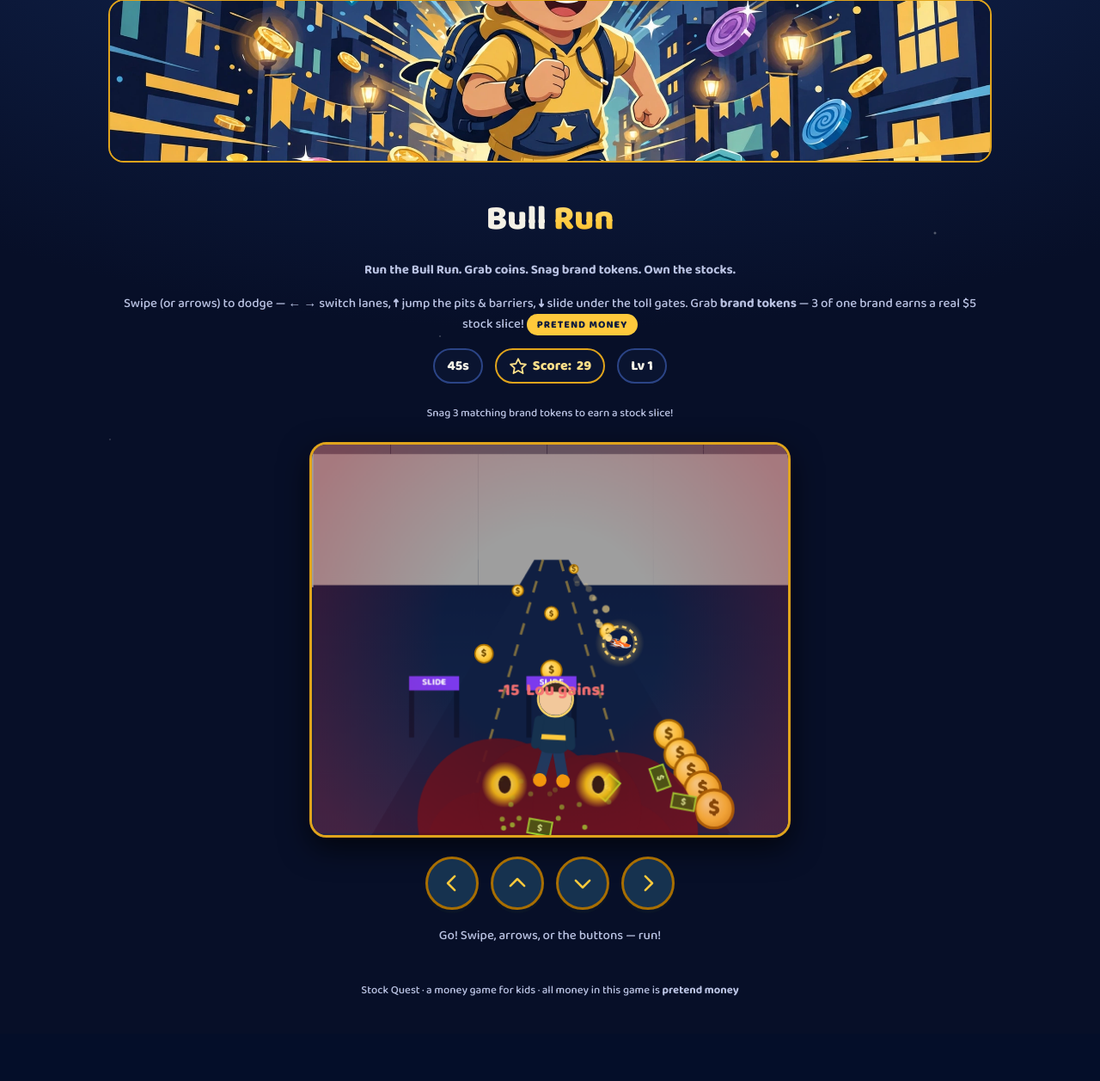
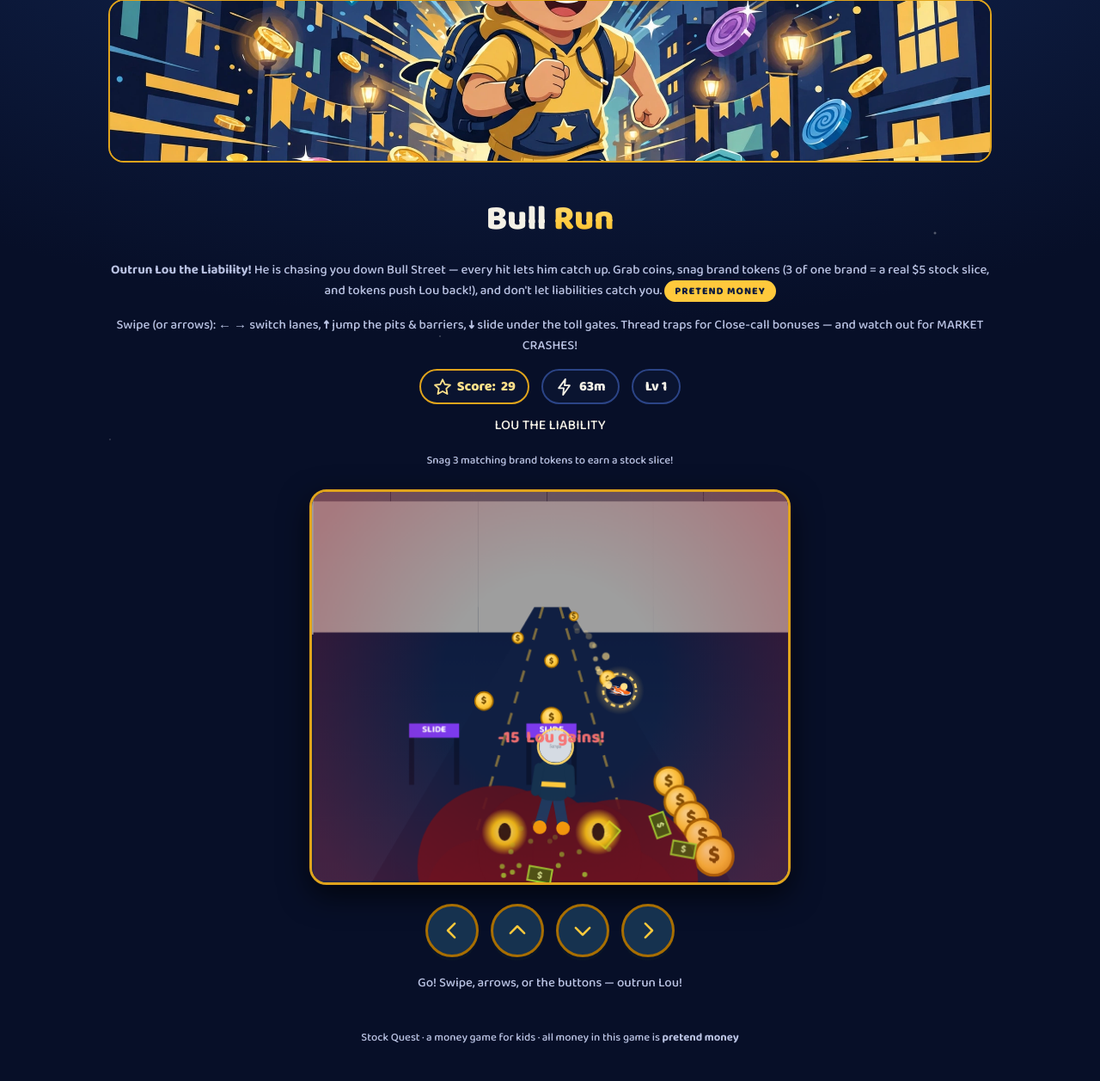
Before and after one commit to HAULTRAAISYSTEMS/stock-sprouts, a Flask app: template templates/quest_catch.html in a window 1280 px wide. Shown: the part 89-1346 px from the top of the page at 86% size. Before the commit the page ends 1247 px from the top, so only its background shows below. Run offline with Flask 3, Linux system fonts and the light colour scheme; the template is opened without the code that fills it: most values are stand-ins (such as "Sample title", 1, 10 or a date in 2020); grey boxes marked "Sample" are stand-in pictures.

Commit message:
Chase Mode copy, liabilities HUD, crash banner, avatar URL

```diff
--- a/templates/quest_catch.html
+++ b/templates/quest_catch.html
@@ -5,15 +5,20 @@
 <div class="game-shell">
   <img class="game-splash" src="{{ url_for('static', filename='img/v2/bullrun-splash.webp') }}" alt="Bull Run — sprint through Fortune City">
   <h2 class="q-sec-title">Bull <span class="gold">Run</span></h2>
-  <p class="game-tip"><strong>Run the Bull Run. Grab coins. Snag brand tokens. Own the stocks.</strong></p>
-  <p class="game-tip">Swipe (or arrows) to dodge — <strong>← →</strong> switch lanes, <strong>↑</strong> jump the pits &amp; barriers, <strong>↓</strong> slide under the toll gates. Grab <strong>brand tokens</strong> — 3 of one brand earns a real $5 stock slice! <span class="pretend-tag">pretend money</span></p>
+  <p class="game-tip"><strong>Outrun Lou the Liability!</strong> He is chasing you down Bull Street — every hit lets him catch up. Grab coins, snag brand tokens (3 of one brand = a real $5 stock slice, and tokens push Lou back!), and don't let liabilities catch you. <span class="pretend-tag">pretend money</span></p>
+  <p class="game-tip">Swipe (or arrows): <strong>← →</strong> switch lanes, <strong>↑</strong> jump the pits &amp; barriers, <strong>↓</strong> slide under the toll gates. Thread traps for Close-call bonuses — and watch out for MARKET CRASHES!</p>
 
   <div class="game-hud">
-    <span class="stat-pill"><span id="catchTime">45s</span></span>
     <span class="stat-pill gold">{{ icon('star', 'ic') }} Score: <span id="catchScore">0</span></span>
+    <span class="stat-pill">{{ icon('bolt', 'ic') }} <span id="catchDist">0m</span></span>
     <span class="stat-pill">Lv 1</span>
   </div>
+  <div class="liab-wrap" aria-label="Liabilities proximity">
+    <span class="liab-label">LOU THE LIABILITY</span>
+    <div class="liab-bar"><div id="liabFill"></div></div>
+  </div>
   <div class="token-row" id="tokenHud"></div>
+  <div id="crashBanner" class="crash-banner" style="display:none">MARKET CRASH!</div>
 
   <div id="gameArea">
     <canvas id="catchCanvas"></canvas>
@@ -23,18 +28,21 @@
       <button class="run-btn" data-runner="slide" aria-label="Slide">{{ icon('chevD', 'ic lg') }}</button>
       <button class="run-btn" data-runner="right" aria-label="Move right">{{ icon('chevR', 'ic lg') }}</button>
     </div>
-    <p class="game-tip mt" id="catchHint">Get ready… 45 seconds on the clock!</p>
+    <p class="game-tip mt" id="catchHint">Get ready… outrun Lou!</p>
   </div>
 
   <div id="catchResult" style="display:none">
     <div class="q-card gold-edge">
-      <h3>Bull Run complete!</h3>
+      <h3>Lou the Liability caught you!</h3>
+      <p class="game-tip"><strong>Liabilities caught you!</strong> Debt eats your money the same way — unless your assets outrun it.</p>
       <p class="center" id="doubleBanner" style="display:none"><span class="badge-state open">DAILY DOUBLE — 2x coins &amp; cash!</span></p>
       <div class="big-rewards">
         <div class="big-reward"><b id="finalScore">0</b>points</div>
+        <div class="big-reward"><b id="finalDist">0</b>meters survived</div>
         <div class="big-reward"><b id="finalCoins">0</b>Stock Coins earned</div>
         <div class="big-reward"><b id="finalCash">$0</b>cash for stocks</div>
       </div>
+      <p class="game-tip" id="catchRecord"></p>
       <div id="sliceList"></div>
       <p class="game-tip" id="catchBonus"></p>
       <p class="game-tip" id="catchBadge"></p>
@@ -48,6 +56,7 @@
 {% endblock %}
 {% block scripts %}
 <script>
+window.AVATAR_URL = "{{ avatar_url }}";
 function confettiBurst() {
   const c = document.createElement("canvas");
   c.style.cssText = "position:fixed;inset:0;width:100vw;height:100vh;pointer-events:none;z-index:200";
@@ -79,9 +88,19 @@ function runCatch() {
   document.getElementById("gameArea").style.display = "block";
   document.getElementById("catchResult").style.display = "none";
   document.getElementById("doubleBanner").style.display = "none";
-  document.getElementById("catchHint").textContent = "Go! Swipe, arrows, or the buttons — run!";
-  initCoinCatch("catchCanvas", async ({ score, caught, tokens }) => {
+  document.getElementById("catchHint").textContent = "Go! Swipe, arrows, or the buttons — outrun Lou!";
+  initCoinCatch("catchCanvas", async ({ score, caught, tokens, distance, caught_by }) => {
     document.getElementById("gameArea").style.display = "none";
+    document.getElementById("finalScore").textContent = score;
+    document.getElementById("finalDist").textContent = distance || 0;
+    try {
+      const best = parseInt(localStorage.getItem("bullrun_best") || "0", 10) || 0;
+      document.getElementById("catchRecord").textContent =
+        (distance || 0) > best
+          ? "New record! " + distance + "m — your best Bull Run yet!"
+          : (distance || 0) + "m survived. Your best: " + best + "m.";
+      if ((distance || 0) > best) localStorage.setItem("bullrun_best", String(distance || 0));
+    } catch (e) { /* private mode */ }
     try {
       const res = await api("/api/game/catch", { score, caught, tokens: tokens || {} });
       document.getElementById("finalScore").textContent = score;
```
